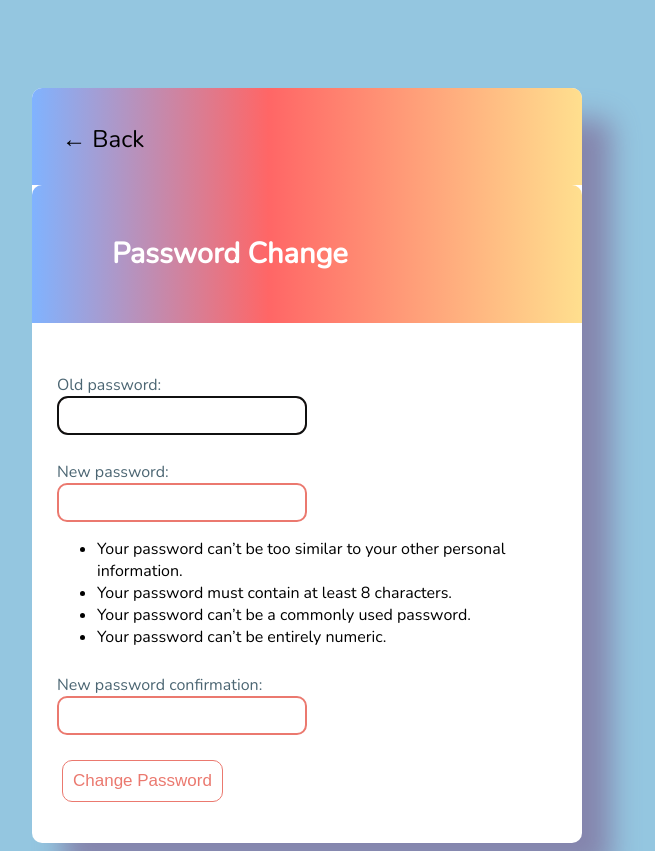
After one commit to TaleeBarbieri/Django-To-Do, a Django app: page /change_password/ in a window 1280 px wide. The commit adds this page. Shown: the whole page, without its empty margins (333-988 px from the left). Run offline with Django 3.2, Linux system fonts and the light colour scheme; the visitor is signed in with stand-in values (Sample User, id 1).

Commit message:
added user password change

```diff
--- a/src/base/views.py
+++ b/src/base/views.py
@@ -1,4 +1,4 @@
-from django.shortcuts import redirect
+from django.shortcuts import redirect, render
 
 from django.views.generic.list import ListView  # To render tasks as a list
 
@@ -13,7 +13,7 @@ from django.views.generic.edit import \
 
 from django.urls import reverse_lazy  # Made to create URLs for views in a flexible manner
 
-from django.contrib.auth.views import LoginView  # This if for viewing the login page
+from django.contrib.auth.views import LoginView, PasswordChangeView  # This if for viewing the login page
 
 from django.contrib.auth.mixins import \
     LoginRequiredMixin  # This will make it so you are forced to login or else it redirects you
@@ -60,7 +60,8 @@ class RegisterPage(FormView):
     def form_valid(self, form):
         user = form.save()  # This will get the new created user and save it
         if user is not None:
-            login(self.request, user)  # Here we log the new user in
+            backend = 'django.contrib.auth.backends.ModelBackend'
+            login(self.request, user, backend=backend)  # Here we log the new user in
             messages.success(self.request, self.success_message)  # This shows a success message in the login page
         return super(RegisterPage, self).form_valid(form)  # super() is used to get data from another class
 
@@ -146,7 +147,7 @@ class EditProfileForm(UserChangeForm):
         fields = ['username', 'first_name', 'last_name', 'email', 'profile_picture']
 
 
-class EditProfile(LoginRequiredMixin, UpdateView):      # This is the view to edit the specific user
+class EditProfile(LoginRequiredMixin, UpdateView):  # This is the view to edit the specific user
     model = CustomUser
     form_class = EditProfileForm
     template_name = "base/edit_user.html"
@@ -154,3 +155,11 @@ class EditProfile(LoginRequiredMixin, UpdateView):      # This is the view to ed
 
     def get_object(self, queryset=None):
         return self.request.user
+
+
+class PasswordsChangeView(PasswordChangeView):
+    from_class = PasswordChangeView
+    success_url = reverse_lazy('password_change_done')
+
+    def password_success(request):
+        return render(request, 'base/change_password_done.html', {})
--- a/src/config/urls.py
+++ b/src/config/urls.py
@@ -1,24 +1,9 @@
-"""todo_proj URL Configuration
-
-The `urlpatterns` list routes URLs to views. For more information please see:
-    https://docs.djangoproject.com/en/3.2/topics/http/urls/
-Examples:
-Function views
-    1. Add an import:  from my_app import views
-    2. Add a URL to urlpatterns:  path('', views.home, name='home')
-Class-based views
-    1. Add an import:  from other_app.views import Home
-    2. Add a URL to urlpatterns:  path('', Home.as_view(), name='home')
-Including another URLconf
-    1. Import the include() function: from django.urls import include, path
-    2. Add a URL to urlpatterns:  path('blog/', include('blog.urls'))
-"""
 from django.contrib import admin
 from django.urls import path, include
 from django.conf import settings
 from django.conf.urls.static import static
 from base.views import TaskList, TaskDetail, TaskCreate, TaskUpdate, TaskDelete, CustomLoginView, RegisterPage, \
-    EditProfile
+    EditProfile, PasswordsChangeView
 from django.contrib.auth.views import LogoutView  # This is the LogoutView without having to create a custom view
 
 urlpatterns = [
@@ -37,4 +22,10 @@ urlpatterns = [
                   path('task-delete/<int:pk>/', TaskDelete.as_view(), name='task-delete'),
                   path('edit_user/<str:username>/', EditProfile.as_view(), name='edit_user'),
                   path('', include('social_django.urls', namespace='social')),
+                  path('change_password/',
+                       PasswordsChangeView.as_view(template_name='base/change_password.html'),
+                       name='change_password'),
+                  path('password_change_done/', PasswordsChangeView.password_success,
+                       name='password_change_done'),
+
               ] + static(settings.MEDIA_URL, document_root=settings.MEDIA_ROOT)
--- /dev/null
+++ b/src/templates/base/change_password.html
@@ -0,0 +1,23 @@
+{% extends 'base/main.html' %}
+{% block content %}
+
+{% block title %}<title>Password Change</title>{%endblock%}
+
+<div class="header-bar">
+    <a href="{% url 'home' %}"> &#8592; Back </a>
+</div>
+
+<div class="header-bar">
+    <h1> Password Change </h1>
+</div>
+
+<div class="card-body">
+    <form method='POST'>
+        {% csrf_token %}
+        {{form.as_p}}
+        <button class="button"> Change Password</button>
+    </form>
+</div>
+
+
+{% endblock %}
--- a/src/templates/base/edit_user.html
+++ b/src/templates/base/edit_user.html
@@ -28,6 +28,10 @@
         {{ form.profile_picture }}
         <h1></h1>
         <input class="button" type="submit" value="Submit">
+
+        <h1></h1>
+        <button class='button'><a href="{% url 'change_password' %}">Change Password</a></button>
+
     </div>
 </form>
 {% endblock %}
```
Also changed, not shown: src/templates/base/change_password_done.html (added, +16 -0 lines).
